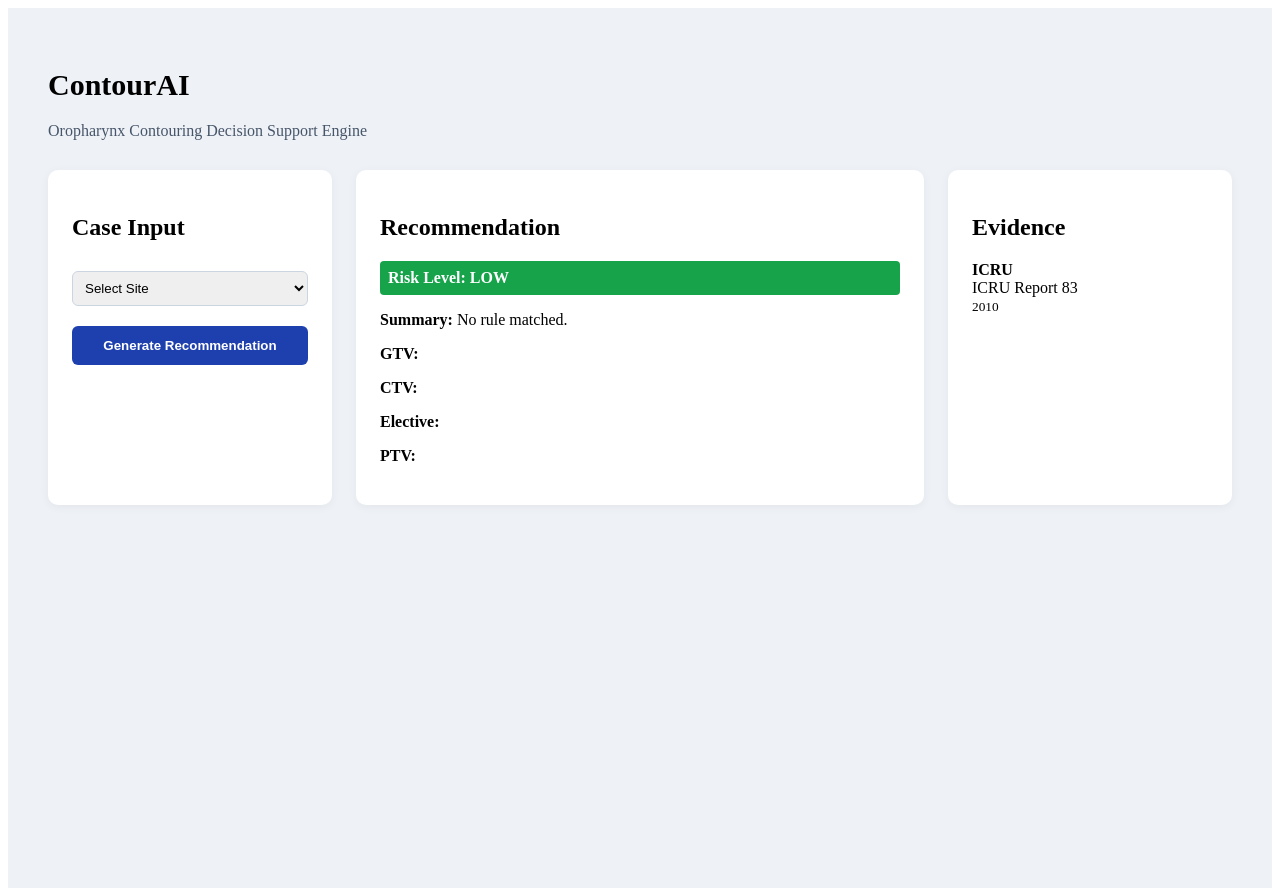
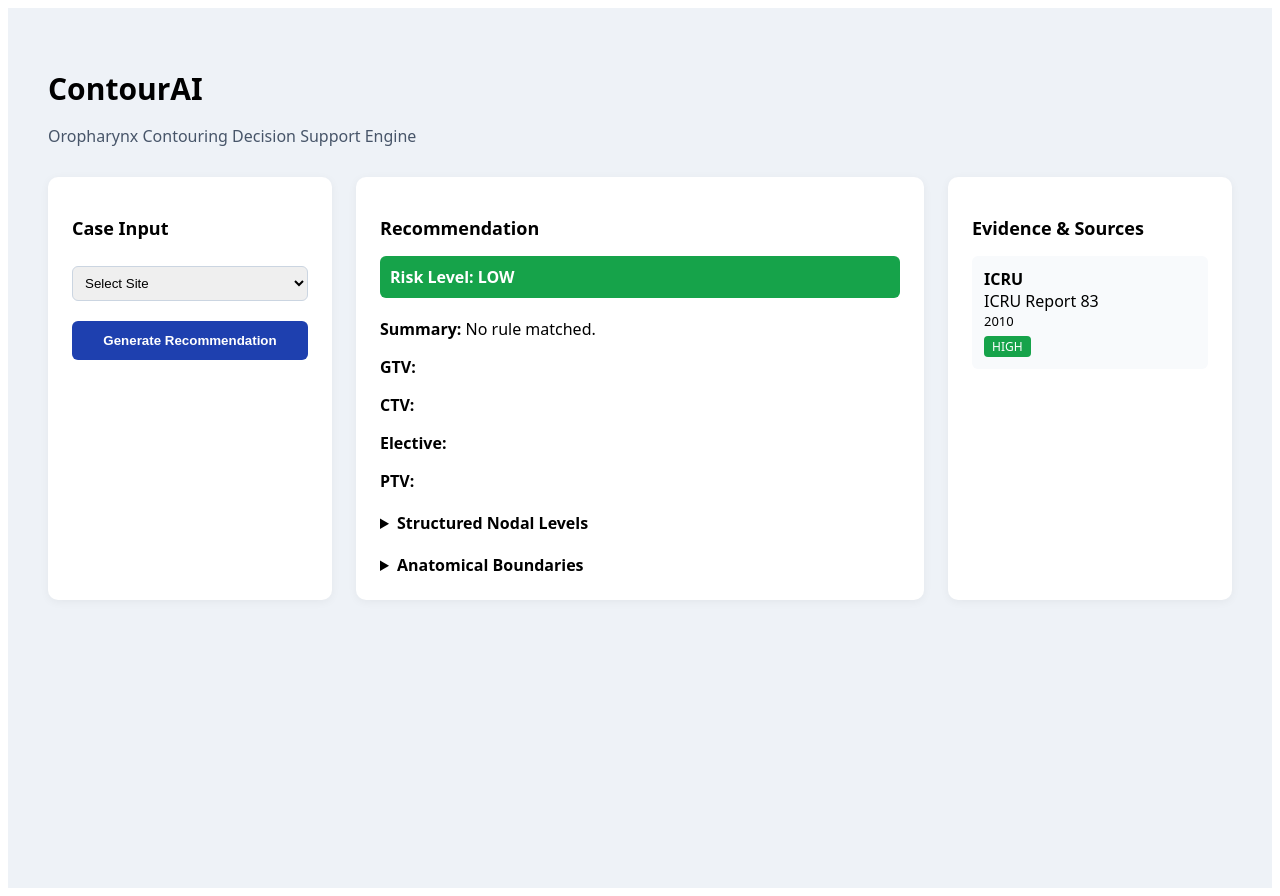
Before and after one commit to Bubblycommandant/Contourai, a Next.js app: page / in a window 1280 px wide. Both pictures are taken after a click on the button "Generate Recommendation". Built offline with nearby package versions, Linux system fonts and the light colour scheme.

Commit message:
Update page.tsx

```diff
--- a/app/page.tsx
+++ b/app/page.tsx
@@ -25,17 +25,19 @@ export default function Home() {
   };
 
   return (
-    <div style={{ minHeight: "100vh", backgroundColor: "#eef2f7", padding: 40 }}>
-      <h1 style={{ fontSize: 30, fontWeight: 700 }}>ContourAI</h1>
-      <p style={{ marginBottom: 30, color: "#475569" }}>
+    <div style={{ minHeight: "100vh", backgroundColor: "#eef2f7", padding: 40, fontFamily: "system-ui" }}>
+      <h1 style={{ fontSize: 30, fontWeight: 700, marginBottom: 4 }}>
+        ContourAI
+      </h1>
+      <p style={{ color: "#475569", marginBottom: 30 }}>
         Oropharynx Contouring Decision Support Engine
       </p>
 
       <div style={{ display: "grid", gridTemplateColumns: "1fr 2fr 1fr", gap: 24 }}>
 
-        {/* INPUT */}
+        {/* CASE INPUT PANEL */}
         <div style={card}>
-          <h2>Case Input</h2>
+          <h2 style={sectionTitle}>Case Input</h2>
 
           <select
             value={form.site}
@@ -58,14 +60,14 @@ export default function Home() {
               </select>
 
               <input
-                placeholder="T Stage"
+                placeholder="T Stage (e.g., T4)"
                 value={form.tStage}
                 onChange={(e) => setForm({ ...form, tStage: e.target.value })}
                 style={input}
               />
 
               <input
-                placeholder="N Stage"
+                placeholder="N Stage (e.g., N2b)"
                 value={form.nStage}
                 onChange={(e) => setForm({ ...form, nStage: e.target.value })}
                 style={input}
@@ -89,9 +91,15 @@ export default function Home() {
           </button>
         </div>
 
-        {/* RECOMMENDATION */}
+        {/* RECOMMENDATION PANEL */}
         <div style={card}>
-          <h2>Recommendation</h2>
+          <h2 style={sectionTitle}>Recommendation</h2>
+
+          {!result && (
+            <p style={{ color: "#64748b" }}>
+              Enter case parameters and generate recommendation.
+            </p>
+          )}
 
           {result && (
             <>
@@ -100,9 +108,9 @@ export default function Home() {
                 style={{
                   backgroundColor: riskColors[result.riskLevel],
                   color: "white",
-                  padding: 8,
-                  borderRadius: 4,
-                  marginBottom: 15,
+                  padding: 10,
+                  borderRadius: 6,
+                  marginBottom: 20,
                   fontWeight: 600,
                 }}
               >
@@ -114,32 +122,73 @@ export default function Home() {
               <p><strong>CTV:</strong> {result.ctv}</p>
               <p><strong>Elective:</strong> {result.electiveText}</p>
               <p><strong>PTV:</strong> {result.ptv}</p>
+
+              {result.deepExtensions.length > 0 && (
+                <div style={{ marginTop: 20 }}>
+                  <h3 style={{ fontSize: 16 }}>Deep Space Extensions</h3>
+                  <ul>
+                    {result.deepExtensions.map((d, i) => (
+                      <li key={i}>{d}</li>
+                    ))}
+                  </ul>
+                </div>
+              )}
+
+              <details style={{ marginTop: 20 }}>
+                <summary style={summaryStyle}>Structured Nodal Levels</summary>
+                <pre style={codeBlock}>
+{JSON.stringify(
+  {
+    laterality: result.laterality,
+    includedLevels: result.includedLevels,
+  },
+  null,
+  2
+)}
+                </pre>
+              </details>
+
+              <details style={{ marginTop: 20 }}>
+                <summary style={summaryStyle}>Anatomical Boundaries</summary>
+                <pre style={codeBlock}>
+{JSON.stringify(result.levelBoundaries, null, 2)}
+                </pre>
+              </details>
             </>
           )}
         </div>
 
-        {/* CITATIONS */}
+        {/* EVIDENCE PANEL */}
         <div style={card}>
-          <h2>Evidence</h2>
+          <h2 style={sectionTitle}>Evidence & Sources</h2>
           {result &&
             result.citations.map((c, i) => (
-              <div key={i} style={{ marginBottom: 10 }}>
+              <div key={i} style={citation}>
                 <strong>{c.organization}</strong>
                 <div>{c.title}</div>
-                <small>{c.year}</small>
+                <div style={{ fontSize: 13 }}>{c.year}</div>
+                <span style={badge}>{c.evidence}</span>
               </div>
             ))}
         </div>
+
       </div>
     </div>
   );
 }
+
+/* ================= STYLES ================= */
 
 const card = {
   backgroundColor: "white",
   padding: 24,
   borderRadius: 10,
   boxShadow: "0 2px 10px rgba(0,0,0,0.05)",
+};
+
+const sectionTitle = {
+  fontSize: 18,
+  marginBottom: 16,
 };
 
 const input = {
@@ -160,3 +209,33 @@ const button = {
   borderRadius: 6,
   fontWeight: 600,
 };
+
+const summaryStyle = {
+  cursor: "pointer",
+  fontWeight: 600,
+};
+
+const codeBlock = {
+  marginTop: 10,
+  fontSize: 12,
+  backgroundColor: "#f8fafc",
+  padding: 12,
+  borderRadius: 6,
+};
+
+const citation = {
+  marginBottom: 15,
+  padding: 12,
+  backgroundColor: "#f8fafc",
+  borderRadius: 6,
+};
+
+const badge = {
+  marginTop: 6,
+  display: "inline-block",
+  fontSize: 12,
+  padding: "2px 8px",
+  borderRadius: 4,
+  backgroundColor: "#16a34a",
+  color: "white",
+};
```
